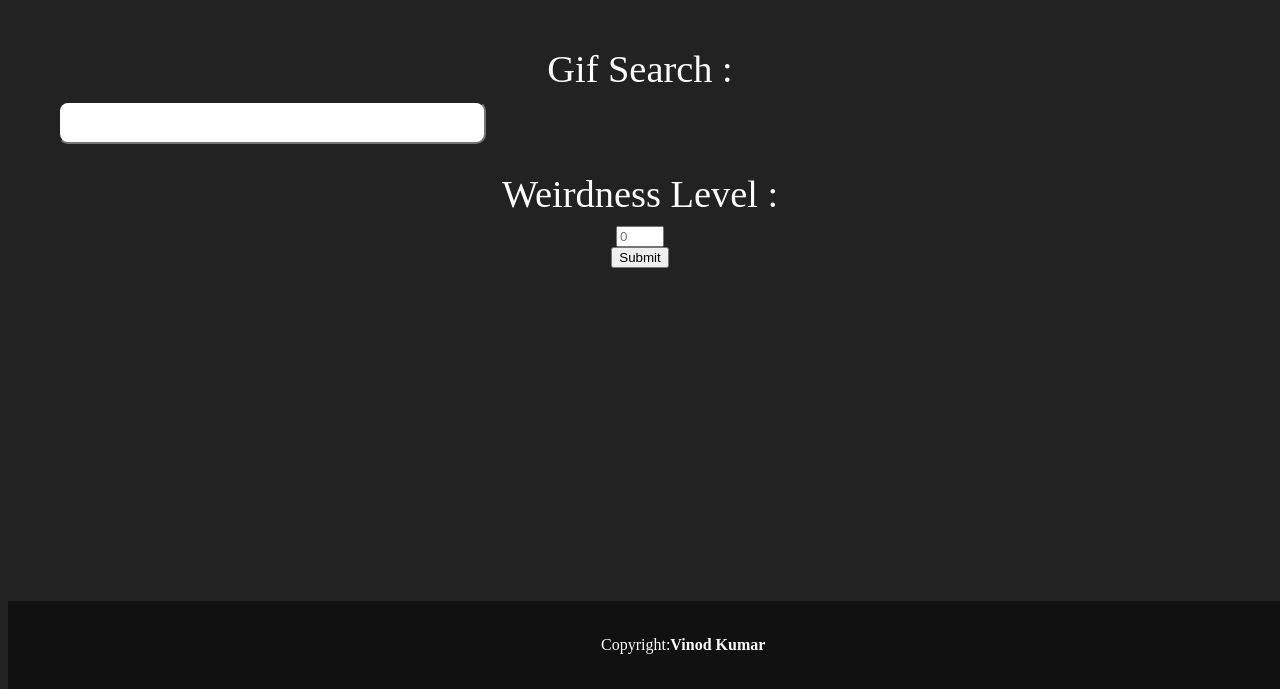
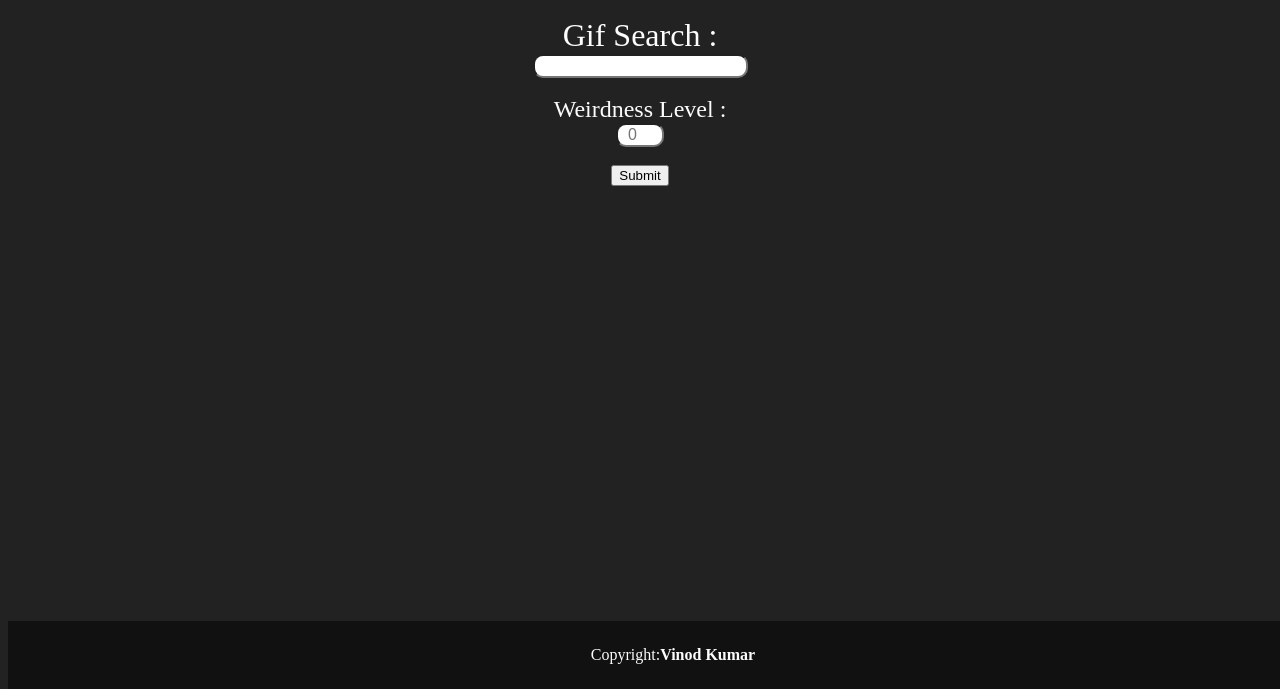
Before and after one commit to vinod-git12/Gif-App, a plain HTML site: page index.html in a window 1280 px wide. Shown: the part 111-800 px from the top of the page. Drawn offline with nearby package versions, Linux system fonts and the light colour scheme.

Commit message:
error fixeds

```diff
--- a/app.js
+++ b/app.js
@@ -22,7 +22,7 @@ const getData = () => {
 
 
 const renderImages = (results) => {
-  for (let i = 0; i < 3; i++) {
+  for (let i = 0; i < 4; i++) {
     let newDocument = document.createElement("img")
     let newImg1 = document.createElement("section")
     newDocument.src = results[i].images.downsized.url
--- a/index.html
+++ b/index.html
@@ -20,7 +20,7 @@
     <input class="choice" type="text"><br>
 
     <label class="label2">Weirdness Level :</label>
-    <input class="choose" type="number" placeholder=0 name="weirdlevel" min="0" max="9"><br>
+    <input class="choose" type="number" placeholder=0 name="weirdlevel" id="weirdlevel" min="0" max="9"><br>
 
     <input div="submit1" type="submit">
   </form>
@@ -31,6 +31,7 @@
 
 <div id="append-img"></div>
 
+
 <footer>Copyright:    <strong> Vinod Kumar</footer>
 </body>
 
--- a/style.css
+++ b/style.css
@@ -5,7 +5,8 @@ body {
   }
 
 header {
-  margin-top: 0px;
+  margin: 0 auto;
+  width: 100%;
   }
 
 .title {
@@ -17,24 +18,44 @@ header {
   font-family: Arial, sans-serif;
   font-size: 60px;
   margin-top: 0px;
-  height: 100px;
+  height: 80px;
   }
 
-  .label1, .label2 {
-    margin: 10px;
+  .label1 {
+    margin: 0 auto;
     display: flex;
     justify-content: center;
-    font-size: 2.4rem;
+    font-size: 2rem;
     font-weight: 200;
   }
+  .label2 {
+    margin: 0 auto;
+    display: block;
+    justify-content: center;
+    font-size: 1.5rem;
+    font-weight: 200;
+  }
+
 
   .choice {
     display: flex;
     justify-content: center;
     text-align: center;
-    font-size: 2rem;
+    font-size: 1rem;
     font-weight: 200;
     border-radius: 10px;
+    margin: 0 auto;
+  }
+
+  .choose {
+    display: flex;
+    justify-content: center;
+    text-align: center;
+    font-size: 1rem;
+    font-weight: 200;
+    border-radius: 10px;
+    margin: 0 auto;
+    width: 40px;
   }
 
   img {
@@ -46,7 +67,7 @@ header {
 }
 
 .form {
-  margin: 50px 50px;
+  margin-top: 0px;
   }
 
   footer {
@@ -55,6 +76,6 @@ header {
     position: fixed;
     width: 100%;
     bottom: 0;
-    padding: 2.2rem;
+    padding: 25px;
     background-color: #111;
   }
```
